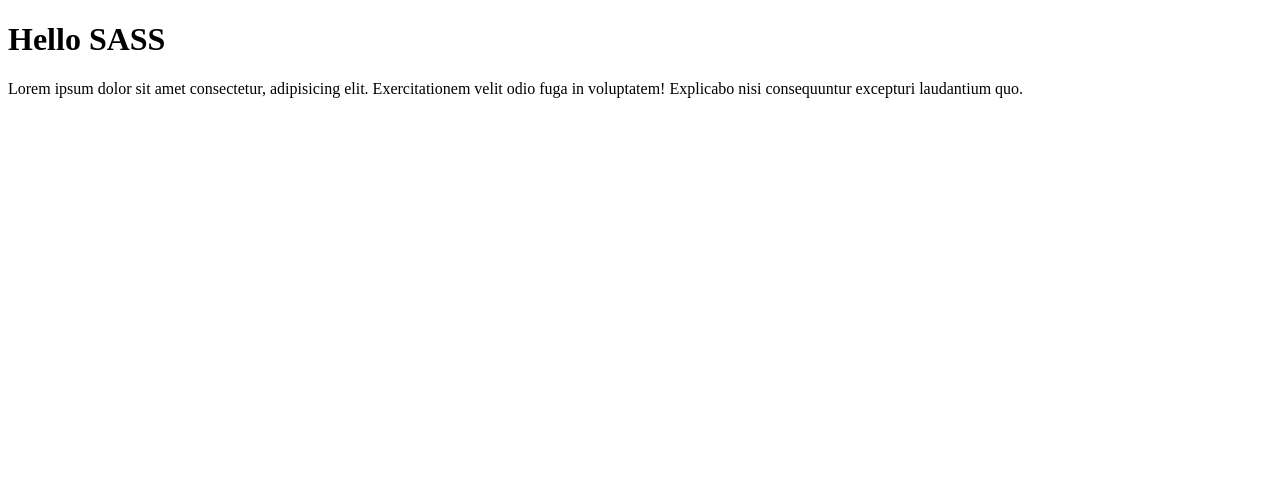
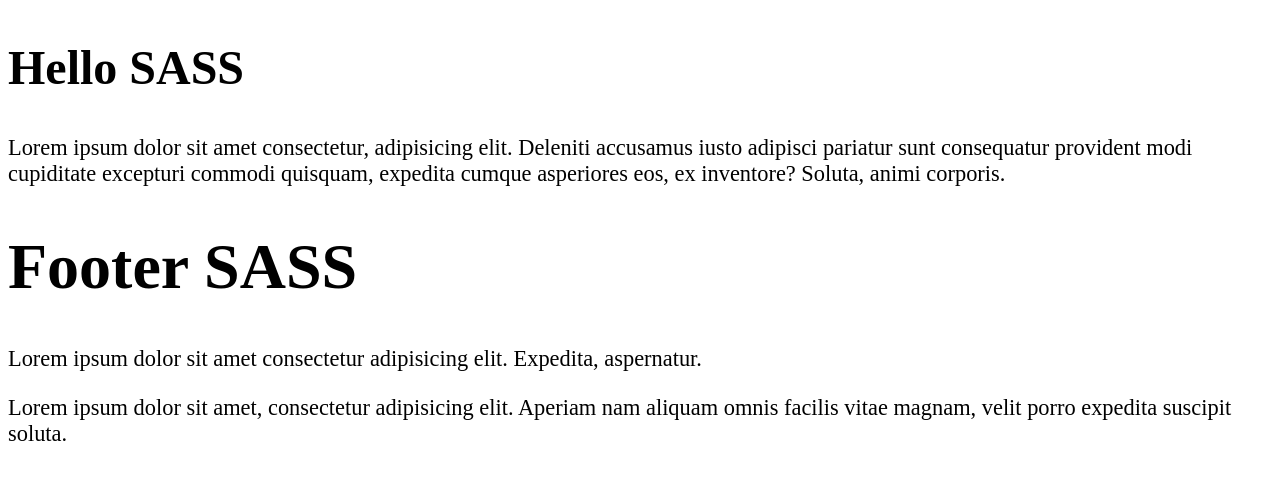
Before and after one commit to ahmdali25/belajar-sass, a plain HTML site: page index.html in a window 1280 px wide. Drawn offline with Linux system fonts and the light colour scheme.

Commit message:
nesting pada sass

```diff
--- a/index.html
+++ b/index.html
@@ -4,12 +4,32 @@
     <meta charset="UTF-8">
     <meta name="viewport" content="width=device-width, initial-scale=1.0">
     <title>Latihan SASS</title>
-    <link rel="stylesheet" href="main.css">
+    <link rel="stylesheet" href="css/main.css">
 </head>
 <body>
-    <h1>Hello SASS</h1>
-    <p>
-        Lorem ipsum dolor sit amet consectetur, adipisicing elit. Exercitationem velit odio fuga in voluptatem! Explicabo nisi consequuntur excepturi laudantium quo.
-    </p>
+    <div class="container">
+        <section class="main">
+            <div class="main-heading">
+                <h1>Hello SASS</h1>
+            </div>
+            <div class="main-paragraph">
+                <p>Lorem ipsum dolor sit amet consectetur, adipisicing elit. Deleniti accusamus iusto adipisci pariatur sunt consequatur provident modi cupiditate excepturi commodi quisquam, expedita cumque asperiores eos, ex inventore? Soluta, animi corporis.</p>
+            </div>
+        </section>
+
+        <footer class="footer">
+            <div class="footer-heading">
+                <h1>Footer SASS</h1>
+            </div>
+            <div class="footer-paragraph">
+                <p>
+                    Lorem ipsum dolor sit amet consectetur adipisicing elit. Expedita, aspernatur.
+                </p>
+                <p>
+                    Lorem ipsum dolor sit amet, consectetur adipisicing elit. Aperiam nam aliquam omnis facilis vitae magnam, velit porro expedita suscipit soluta.
+                </p>
+            </div>
+        </footer>
+    </div>
 </body>
 </html>
--- a/main.scss
+++ /dev/null
@@ -1,11 +0,0 @@
-$myColor: salmon;
-header {
-    background-color: $myColor;
-    h1 {
-        font-size: 3rem;
-    }
-
-    p {
-        color: $myColor;
-    }
-}
--- /dev/null
+++ b/scss/main.scss
@@ -0,0 +1,49 @@
+// Nesting
+
+// .main {
+//     background-color: lightblue;
+
+//     .main-heading{
+//         font-size: 2em;
+//     }
+
+//     .main-paragraph{
+//         font-size: 1.4em;
+//     }
+// }
+
+// &
+// Parent Selector
+
+// .main{
+//     .container & {
+//         background-color: lightblue;
+//     }
+//    .main-heading{
+//        font-size: 2em;
+//    }
+
+//    &:hover{
+//        background-color: salmon;
+//    }
+// }
+
+.main{
+    & &-heading{
+        font-size: 2em;
+    }
+
+    & &-paragraph{
+        font-size: 1.4em;
+    }
+}
+
+.footer {
+    & &-heading{
+        font-size: 2em;
+    }
+
+    & &-paragraph{
+        font-size: 1.4em;
+    }
+}
```
Also changed, not shown: css/main.css (added), main.css (deleted), 2 other files.
